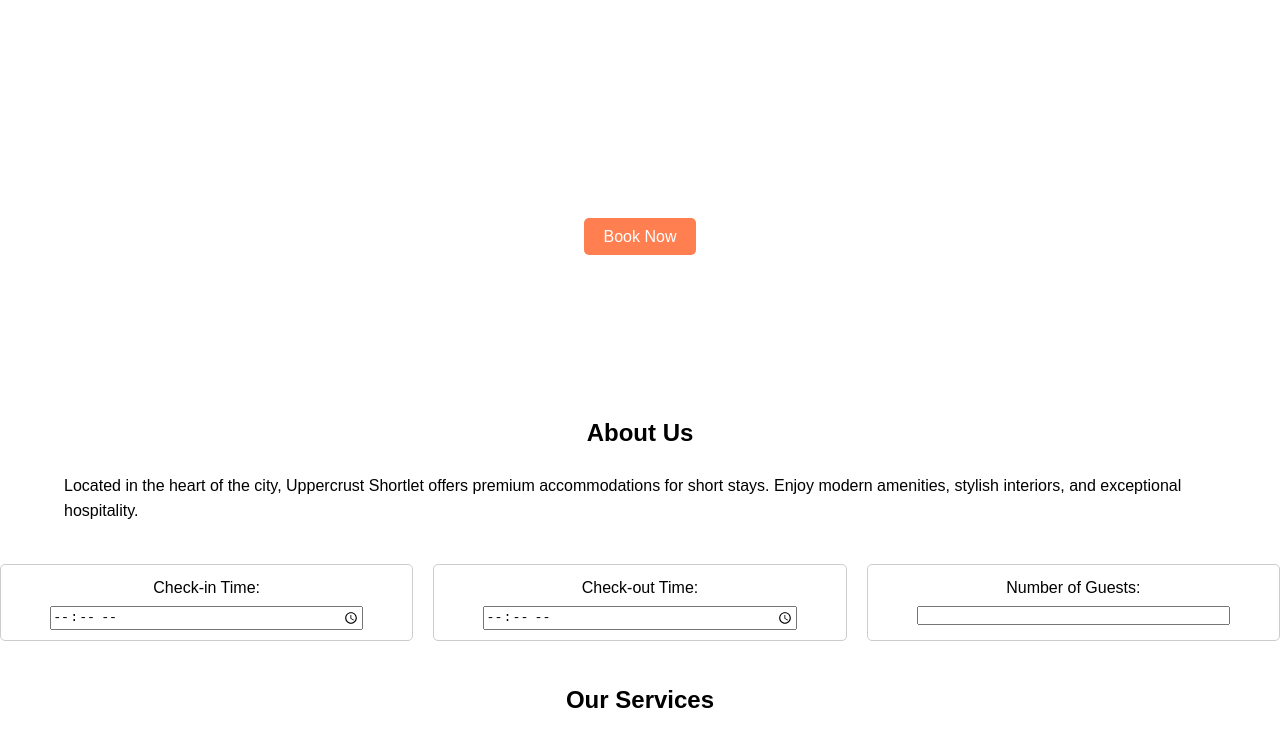
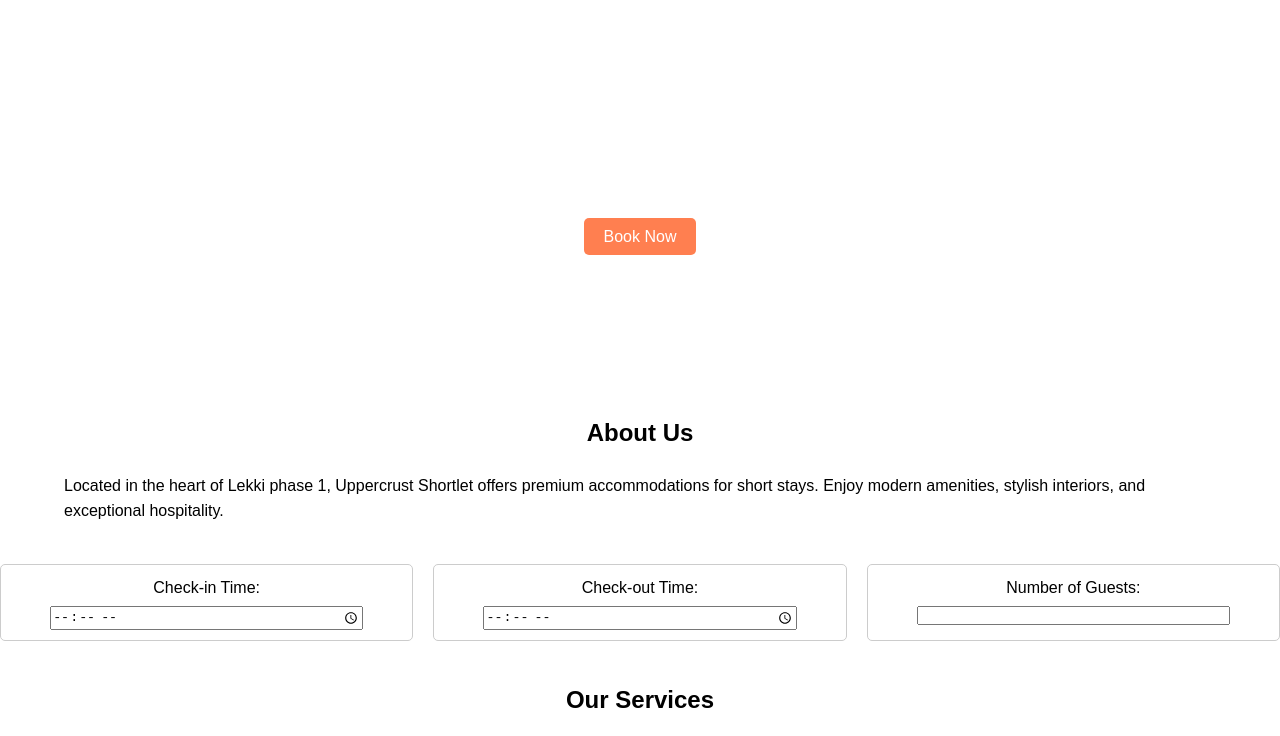
Before and after one commit to bbolaji/Uppercrust-shortlet, a plain HTML site: page index.html in a window 1280 px wide. Shown: the part 64-800 px from the top of the page. Drawn offline with Linux system fonts and the light colour scheme.

Commit message:
Update index.html

```diff
--- a/index.html
+++ b/index.html
@@ -32,7 +32,7 @@
     <section id="about">
         <div class="container">
             <h2>About Us</h2>
-            <p>Located in the heart of the city, Uppercrust Shortlet offers premium accommodations for short stays. Enjoy modern amenities, stylish interiors, and exceptional hospitality.</p>
+            <p>Located in the heart of Lekki phase 1, Uppercrust Shortlet offers premium accommodations for short stays. Enjoy modern amenities, stylish interiors, and exceptional hospitality.</p>
         </div>
     </section>
 <div class="input-section">
```
